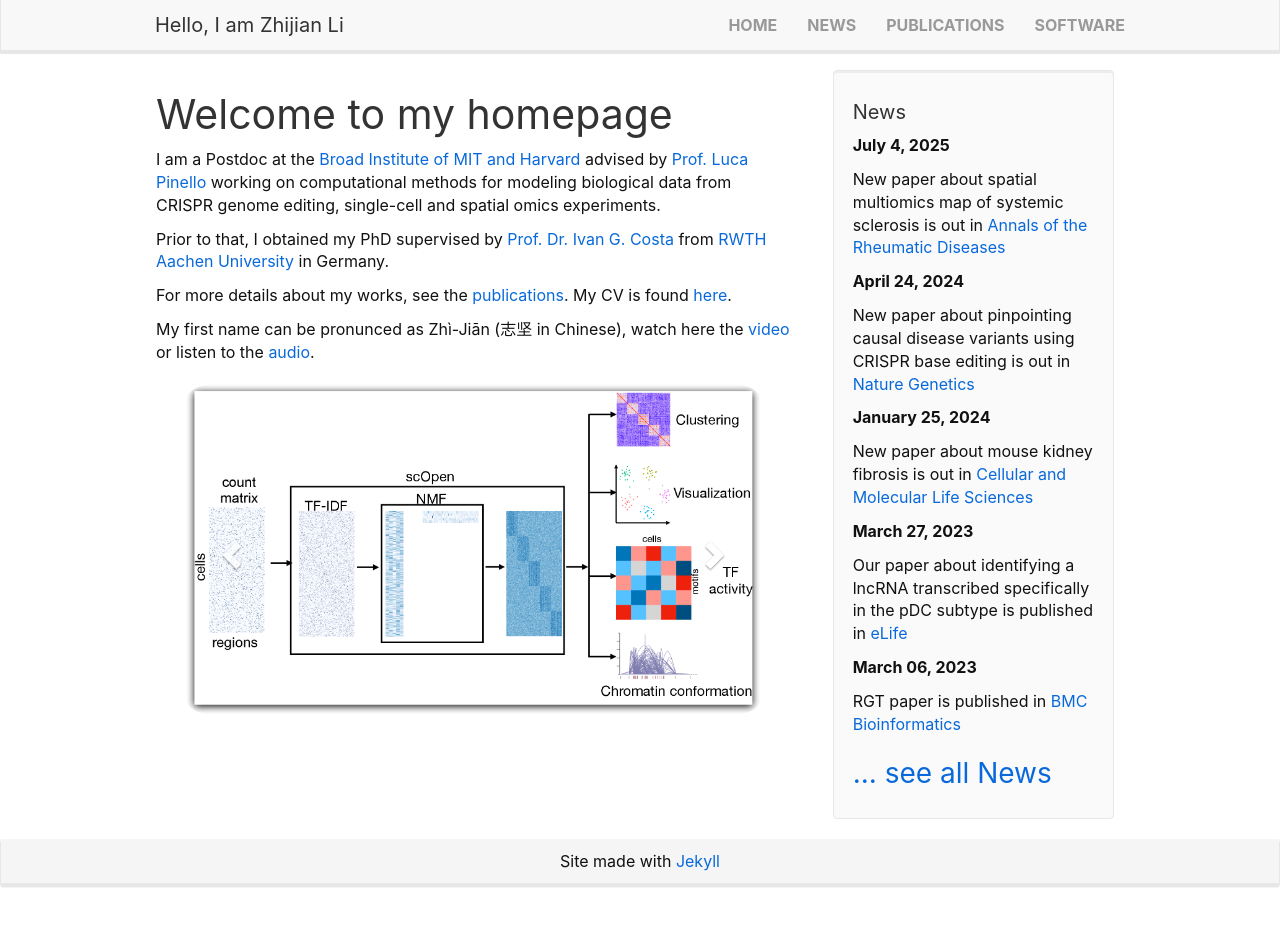
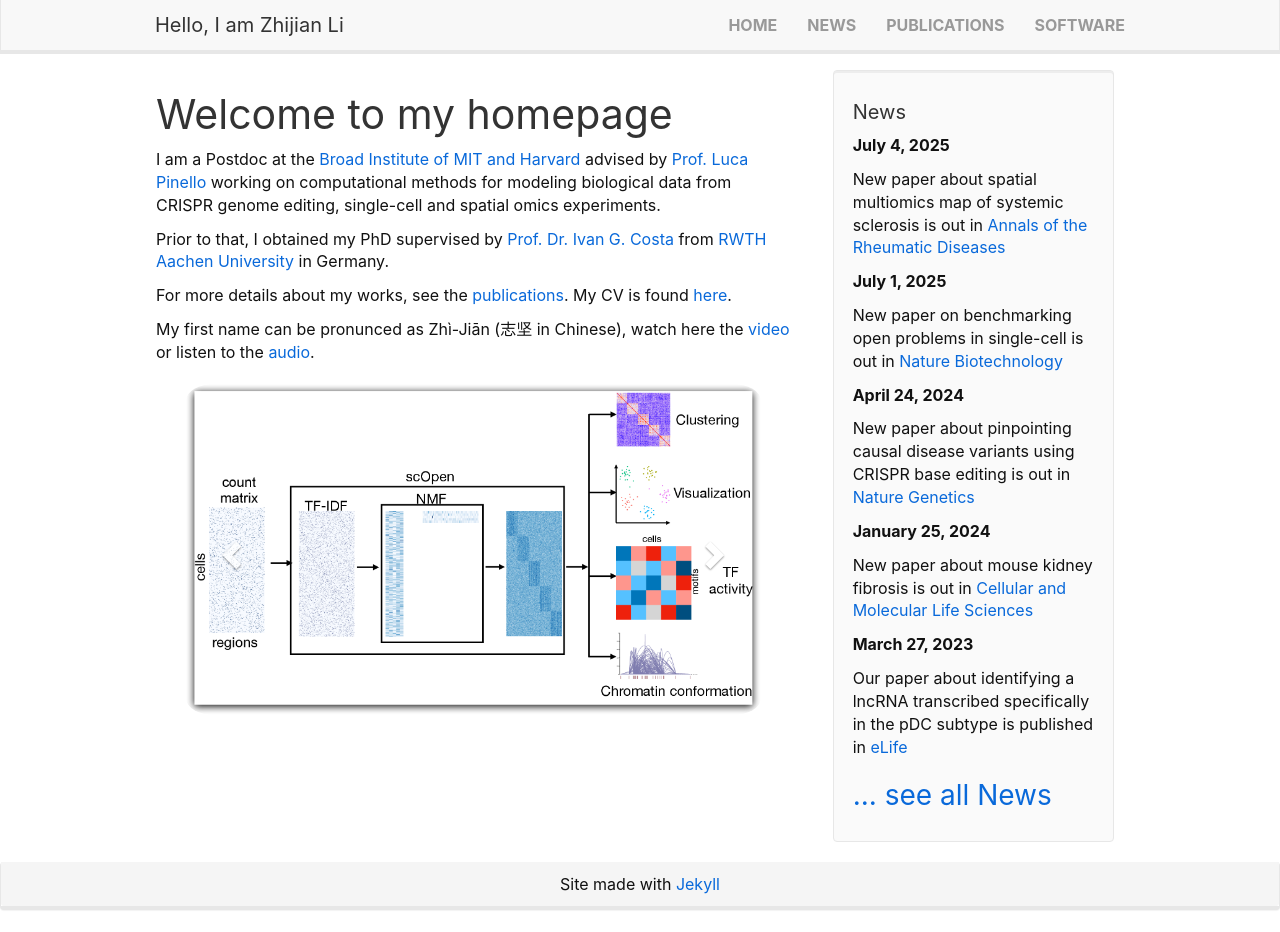
Before and after one commit to lzj1769/lzj1769.github.io, a Jekyll site: the page built from _pages/home.md, in a window 1280 px wide and 932 px high. Built offline with Jekyll 4.4.1, drawn with Linux system fonts in a browser that asks for light colours; nearby versions of some CDN libraries.

Commit message:
Add new news entry for July 1, 2025

```diff
--- a/_data/news.yml
+++ b/_data/news.yml
@@ -1,5 +1,8 @@
 - date: July 4, 2025
   headline: New paper about spatial multiomics map of systemic sclerosis is out in [Annals of the Rheumatic Diseases](https://www.sciencedirect.com/science/article/pii/S0003496725009537)
+
+- date: July 1, 2025
+  headline: New paper on benchmarking open problems in single-cell is out in [Nature Biotechnology ](https://www.nature.com/articles/s41587-025-02694-w)
 
 - date: April 24, 2024
   headline: New paper about pinpointing causal disease variants using CRISPR base editing is out in [Nature Genetics](https://www.nature.com/articles/s41588-024-01726-6)
```
